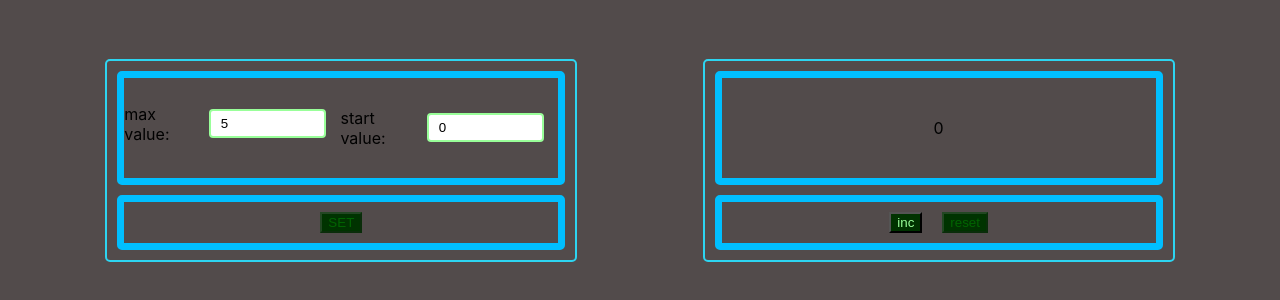
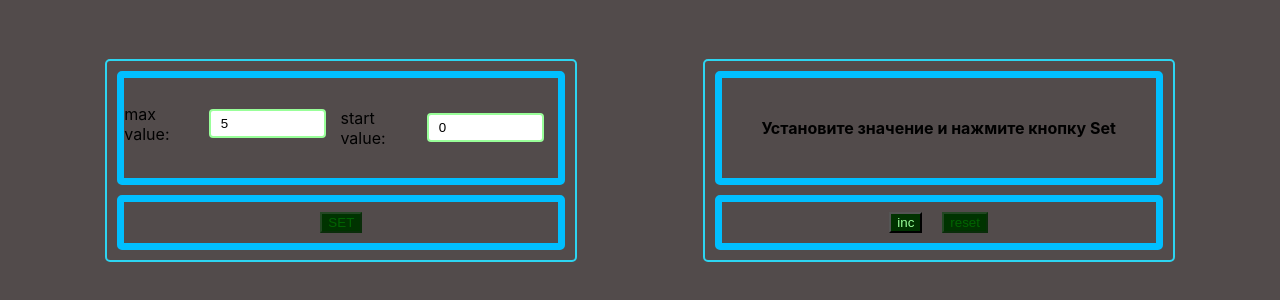
Before and after one commit to Alex666000/counter-2023, a React (Create React App) app: page / in a window 1280 px wide. Shown: the top 300 px of the page. Built offline with nearby package versions, Linux system fonts and the light colour scheme.

Commit message:
сделали дизейбл кнопки СЕТ - checkStartInputValue

```diff
--- a/src/App/App.tsx
+++ b/src/App/App.tsx
@@ -2,19 +2,18 @@ import React, {useEffect, useState} from "react";
 import s from "./App.module.css";
 import {WithSettingsCounter} from "../components/WithSettingsCounter/WithSettingsCounter";
 import {Counter} from "../components/Counter/Counter";
-import {SettingsDisplay} from "../components/WithSettingsCounter/SettingsDisplay/SettingsDisplay";
 
 
 const App = () => {
-    const maxValue = 5
-    const minValue = 0
+    const maxCountValue = 5
+    const minCountValue = 0
 // стал...  startInputValue === -1
     const [startInputValue, setStartInputValue] = useState(0)
+    const [maxInputValue, setMaxInputValue] = useState(5)
 
     const [isError, setIsError] = useState(false)
-
     const [count, setCount] = useState(0)
-
+    const [isDisabled, setIsDisabled] = useState(false)
 
 
 // localStorage logic
@@ -51,22 +50,30 @@ const App = () => {
         <div className={s.wrapperCounters}>
             <div className={s.wrapperItem}>
                 <WithSettingsCounter
-                    isError={false}
+                    isError
+                    isDisabled
                     startInputValue={startInputValue}
+                    maxInputValue={maxInputValue}
                     setStartInputValue={setStartInputValue}
+                    setMaxInputValue={setMaxInputValue}
                     setIsError={setIsError}
+                    setIsDisabled={setIsDisabled}
                 />
             </div>
 
             <div className={s.wrapperItem}>
                 <Counter
-                    minValue={minValue}
-                    maxValue={maxValue}
+                    minValue={minCountValue}
+                    maxValue={maxCountValue}
                     count={count}
-                    isError={false}
+                    isError
+                    isDisabled
                     startInputValue={startInputValue}
+                    maxInputValue={maxInputValue}
                     onClickIncrementHandler={onClickIncrementHandler}
                     onClickResetHandler={onClickResetHandler}
+                    setIsDisabled={setIsDisabled}
+                    setMaxInputValue={setMaxInputValue}
                 />
             </div>
 
--- a/src/components/Counter/Counter.tsx
+++ b/src/components/Counter/Counter.tsx
@@ -11,6 +11,11 @@ type CounterPropsType = {
     onClickIncrementHandler: () => void
     onClickResetHandler: () => void
     startInputValue: number
+    maxInputValue: number
+    isDisabled: boolean
+    setIsDisabled: (value: boolean) => void
+    setMaxInputValue: (value: number) => void
+
 }
 
 export const Counter: FC<CounterPropsType> = ({
@@ -18,18 +23,27 @@ export const Counter: FC<CounterPropsType> = ({
                                                   maxValue,
                                                   count,
                                                   isError,
+                                                  isDisabled,
                                                   startInputValue,
+                                                  maxInputValue,
                                                   onClickIncrementHandler,
                                                   onClickResetHandler,
+                                                  setIsDisabled,
+                                                  setMaxInputValue,
                                               }) => {
     return (
         <>
             <div className={s.header}>
                 <Display
+                    isDisabled
                     count={count}
                     maxValue={maxValue}
-                    isError={true}
-                    startInputValue={startInputValue}/>
+                    isError
+                    startInputValue={startInputValue}
+                    maxInputValue={maxInputValue}
+                    setIsDisabled={setIsDisabled}
+                    setMaxInputValue={setMaxInputValue}
+                />
             </div>
 
             <div className={s.footer}>
--- a/src/components/Counter/Display/Display.tsx
+++ b/src/components/Counter/Display/Display.tsx
@@ -6,20 +6,46 @@ type Display = {
     maxValue: number
     isError: boolean
     startInputValue: number
+    maxInputValue: number
+    isDisabled: boolean
+    setIsDisabled: (value: boolean) => void
+    setMaxInputValue: (value: number) => void
+
 }
 
-export const Display: FC<Display> = ({count, maxValue, isError, startInputValue}) => {
-    const isMaxCountValue = count === maxValue ? s.red : ' ';
+export const Display: FC<Display> = ({
+                                         count,
+                                         maxValue, isError,
+                                         isDisabled,
+                                         startInputValue,
+                                         maxInputValue,
+                                         setIsDisabled,
+                                         setMaxInputValue,
+                                     }) => {
+    const isMaxCountValue = count === maxValue ? s.red : " ";
 
-    const isCountErrorClassName = count === maxValue ? s.error : ' ';
+    const isCountErrorClassName = count === maxValue ? s.error : " ";
+
+    if (startInputValue >= 0) {
+        setIsDisabled(isDisabled)
+
+    }
+    let checkInputsValues = false
+    checkInputsValues = startInputValue >= 0 || count > 0
 
 
     return (
         <div className={isMaxCountValue}>
             {startInputValue < 0
-                ? <div className={s.error}>Некорректное значение</div>
-                : <div className={isCountErrorClassName}>{count}</div>
+                ? <div
+                    className={s.error}>Некорректное значение
+                </div>
+                : <div
+                    className={isCountErrorClassName}>
+                    {checkInputsValues && <b>Установите значение и нажмите кнопку Set</b>}
+                </div>
             }
-         </div>
+        </div>
     );
 };
+//
--- a/src/components/WithSettingsCounter/SettingsDisplay/SettingsDisplay.tsx
+++ b/src/components/WithSettingsCounter/SettingsDisplay/SettingsDisplay.tsx
@@ -1,23 +1,28 @@
 import React, {ChangeEvent, FC, useState} from "react";
 import s from "./SettingsDisplay.module.css";
 import CustomInput from "../../../common/CustomInput/CustomInput";
+import {isDisabled} from "@testing-library/user-event/dist/utils";
 
 type SettingsDisplayPropsType = {
     startInputValue: number
+    maxInputValue: number
     isError: boolean
     setIsDisabled: (value: boolean) => void
     setStartInputValue: (value: number) => void
+    setMaxInputValue: (value: number) => void
     setIsError?: (value: boolean) => void
 }
 
 export const SettingsDisplay: FC<SettingsDisplayPropsType> = ({
                                                                   isError,
                                                                   startInputValue,
+                                                                  maxInputValue,
                                                                   setIsDisabled,
                                                                   setStartInputValue,
+                                                                  setMaxInputValue,
                                                                   setIsError
                                                               }) => {
-    const [maxInputValue, setMaxInputValue] = useState(5)
+
 // сюда пришел -1 - isError станет true
     isError = startInputValue < 0 || maxInputValue <= startInputValue
 
@@ -27,14 +32,9 @@ export const SettingsDisplay: FC<SettingsDisplayPropsType> = ({
     }
 // редактировать согласно строки 11-12 App.tsx
     const onStartValueInputChange = (e: ChangeEvent<HTMLInputElement>) => {
-        setIsDisabled(false)
+        setIsDisabled(!isDisabled)
         const newStartInputValue = +e.currentTarget.value
         setStartInputValue(newStartInputValue)
-
-        if (newStartInputValue < 0) {
-            setIsDisabled(true)
-        }
-
     }
 // т.к isError === true - применится класс к CustomInput у SettingsDisplay
     const isErrorClassName = startInputValue < 0 && isError ? s.error : s.input
--- a/src/components/WithSettingsCounter/WithSettingsCounter.tsx
+++ b/src/components/WithSettingsCounter/WithSettingsCounter.tsx
@@ -5,33 +5,43 @@ import {CustomButton} from "../../common/CustomButton/CustomButton";
 
 type WithSettingsCounterPropsType = {
     startInputValue: number
+    maxInputValue: number
     isError: boolean
+    isDisabled: boolean
     setStartInputValue: (value: number) => void
+    setMaxInputValue: (value: number) => void
     setIsError: (value: boolean) => void
+    setIsDisabled: (value: boolean) => void
 }
 
 export const WithSettingsCounter: FC<WithSettingsCounterPropsType> = ({
                                                                           isError,
+                                                                          isDisabled,
                                                                           startInputValue,
+                                                                          maxInputValue,
                                                                           setStartInputValue,
-                                                                          setIsError
+                                                                          setMaxInputValue,
+                                                                          setIsError,
+                                                                          setIsDisabled,
                                                                       }) => {
-    const [isDisabled, setIsDisabled] = useState(true)
+    const checkStartInputValue = startInputValue >= 0 ? isDisabled : !isDisabled
 
     return (
         <>
             <div className={s.header}>
                 <SettingsDisplay
                     startInputValue={startInputValue}
-                    isError={true}
+                    maxInputValue={maxInputValue}
+                    isError
                     setIsDisabled={setIsDisabled}
                     setStartInputValue={setStartInputValue}
+                    setMaxInputValue={setMaxInputValue}
                     setIsError={setIsError}
                 />
             </div>
             <div className={s.footer}>
                 <CustomButton
-                    isDisabled={isDisabled}
+                    isDisabled={checkStartInputValue}
                     className={s.button}
                     name={"SET"}
                     onClick={() => {
```
